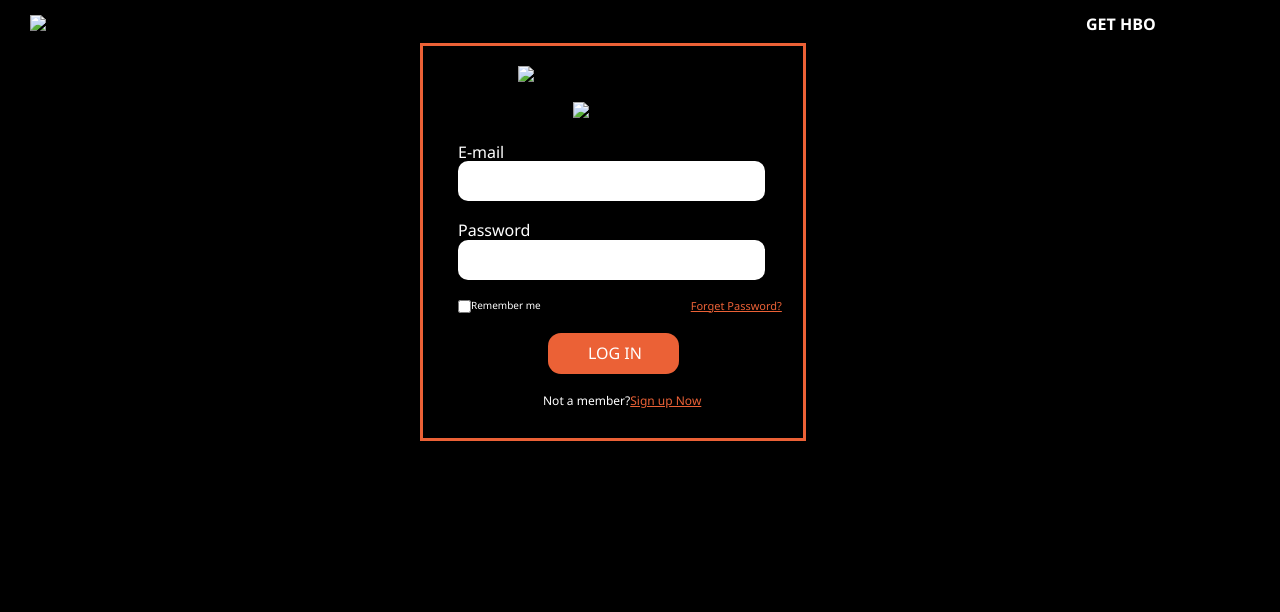
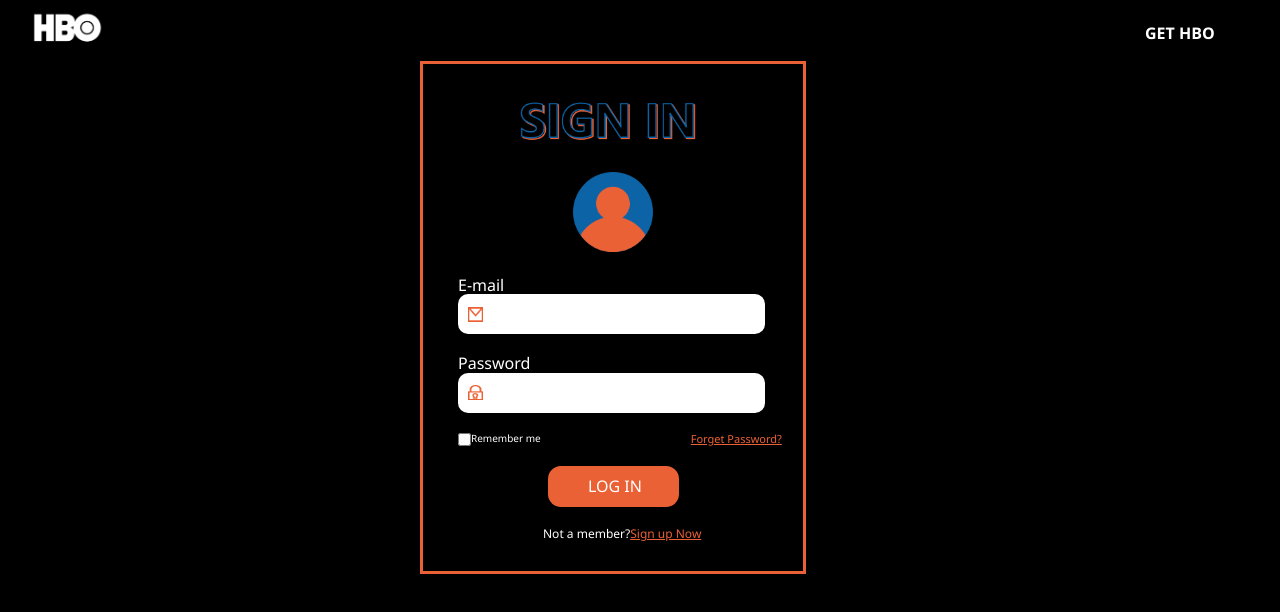
Before and after one commit to Yu-hsuanTseng/HBO, a plain HTML site: page signin.html in a window 1280 px wide. Drawn offline with nearby package versions, Linux system fonts and the light colour scheme; the site is published under a folder, as on GitHub Pages, so addresses that start at the root find nothing.

Commit message:
Update signin.html

```diff
--- a/signin.html
+++ b/signin.html
@@ -15,24 +15,24 @@
 
 <body>
     <header>
-        <a href="index.html"><img class="Logo" src="/img/sign/1280px-HBO_logo.svg-01.png"></a>
+        <a href="index.html"><img class="Logo" src="img/sign/1280px-HBO_logo.svg-01.png"></a>
         <p class="SignGet">GET HBO</p>
     </header>
     <div class="Center">
-        <img class="SignIMG" src="/img/sign/signin.png">
+        <img class="SignIMG" src="img/sign/signin.png">
         <div>
-            <img class="H" src="/img/sign/head.png">
+            <img class="H" src="img/sign/head.png">
             <div class="Fence2">
                 <p>E-mail</p>
                 <div class="Box2">
-                    <img class="Icon" src="/img/sign/Group 23.png">
+                    <img class="Icon" src="img/sign/Group 23.png">
                     <input class="Enter2" type="text">
                 </div>
             </div>
             <div class="Fence2">
                 <p>Password</p>
                 <div class="Box2">
-                    <img class="Icon" src="/img/sign/Union 4.png">
+                    <img class="Icon" src="img/sign/Union 4.png">
                     <input class="Enter2" type="text">
                 </div>
             </div>
```
